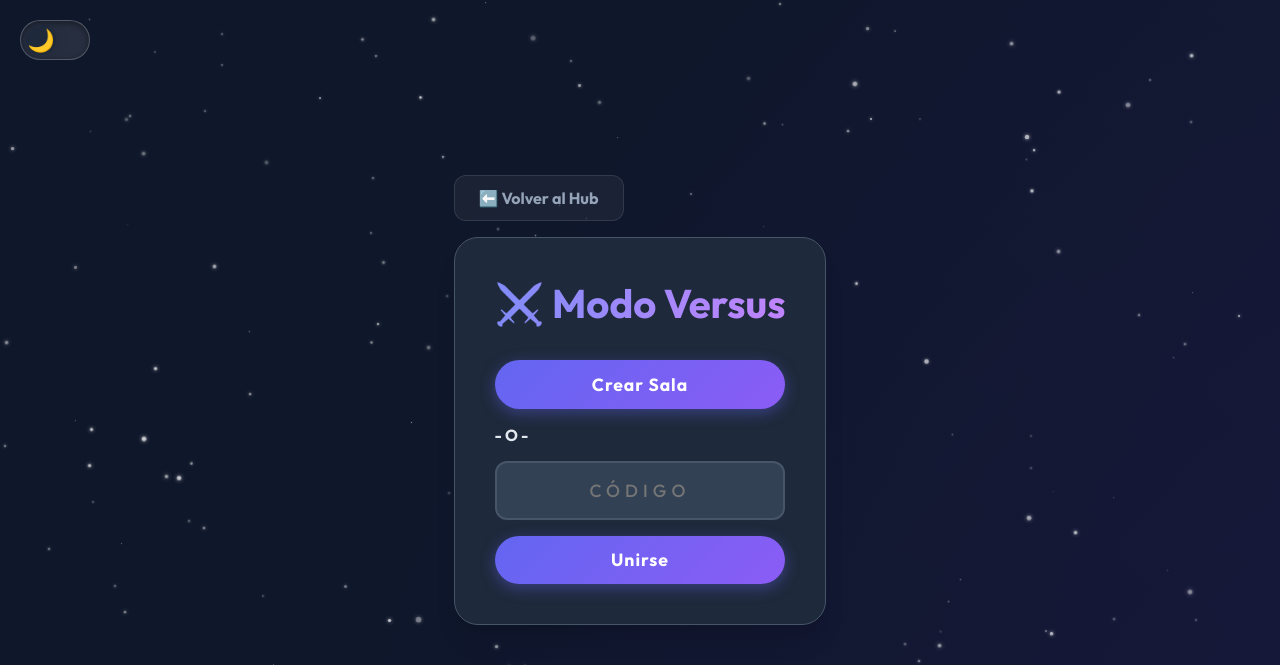
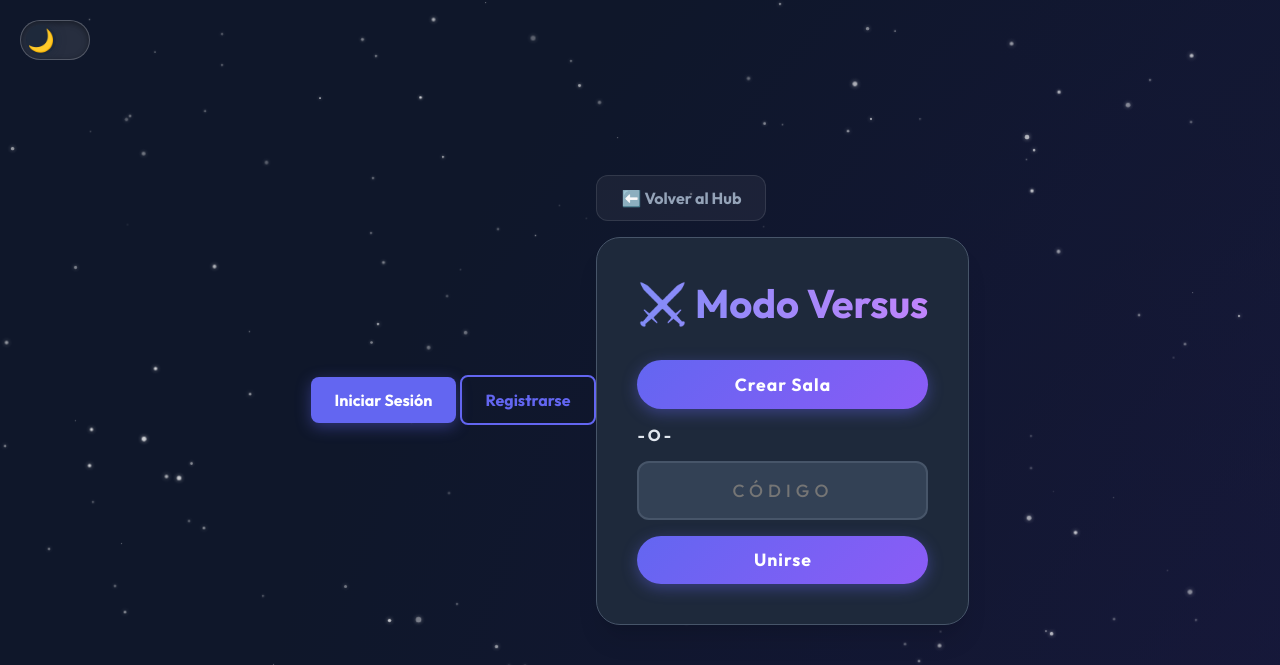
Before and after one commit to Carlodium/adivina-numero, a Flask app: page /versus in a window 1280 px wide; the page is wider, and only the part inside the window is pictured. Shown: the top 665 px of that part. Run offline with Flask 3, Linux system fonts and the light colour scheme; some libraries are stand-ins or nearby versions.

```diff
--- a/templates/versus_lobby.html
+++ b/templates/versus_lobby.html
@@ -23,6 +23,15 @@
         </label>
     </div>
 
+    <div class="game-auth-status">
+      {% if session.get('user_id') %}
+        <span class="username-display">👤 {{ session.get('username') }}</span>
+        <a href="/logout" class="btn-auth btn-logout" id="logout-link">Cerrar Sesión</a>
+      {% else %}
+        <a href="/auth?tab=login" class="btn-auth btn-login">Iniciar Sesión</a>
+        <a href="/auth?tab=register" class="btn-auth btn-register">Registrarse</a>
+      {% endif %}
+    </div>
     <!-- Dynamic Stars via stars.js -->
 
     <div class="container lobby-wrapper">
@@ -342,19 +351,28 @@
             socket.emit('join_room', { room_code: code, username: username });
         });
 
+        // Hide/show logout button based on room state
+        function updateAuthUI(inRoom) {
+            const logoutBtn = document.getElementById('logout-link');
+            if (logoutBtn) {
+                logoutBtn.style.display = inRoom ? 'none' : 'inline-block';
+            }
+        }
+
         socket.on('room_created', (data) => {
             myRoomCode = data.room_code;
             myRole = 'host';
             setupLobby();
             p1Name.textContent = "{{ session.get('username', 'Invitado') }}";
+            updateAuthUI(true);
         });
 
         socket.on('player_joined', (data) => {
             const players = data.players;
             const playerNames = data.player_names || {};
             myRoomCode = myRoomCode || document.getElementById('room-code-input').value.toUpperCase();
-
             setupLobby();
+            updateAuthUI(true);
 
             // Update UI based on players
             let hostFound = false;
@@ -445,7 +463,13 @@
         socket.on('chat_message', (data) => {
             const msg = document.createElement('div');
             msg.className = 'chat-msg';
-            msg.innerHTML = `<strong>${data.username}:</strong> ${data.message}`;
+
+            // Determinar color según el SID del jugador
+            // Si es mi SID, soy P1 (host), sino P2
+            const isMe = data.sid === mySid;
+            const playerColor = isMe ? '#ff9eb3' : '#7dd3fc'; // Rosa para mí, Cyan para el otro
+
+            msg.innerHTML = `<strong style="color: ${playerColor}">${data.username}:</strong> ${data.message}`;
             chatBox.appendChild(msg);
             chatBox.scrollTop = chatBox.scrollHeight;
         });
```
